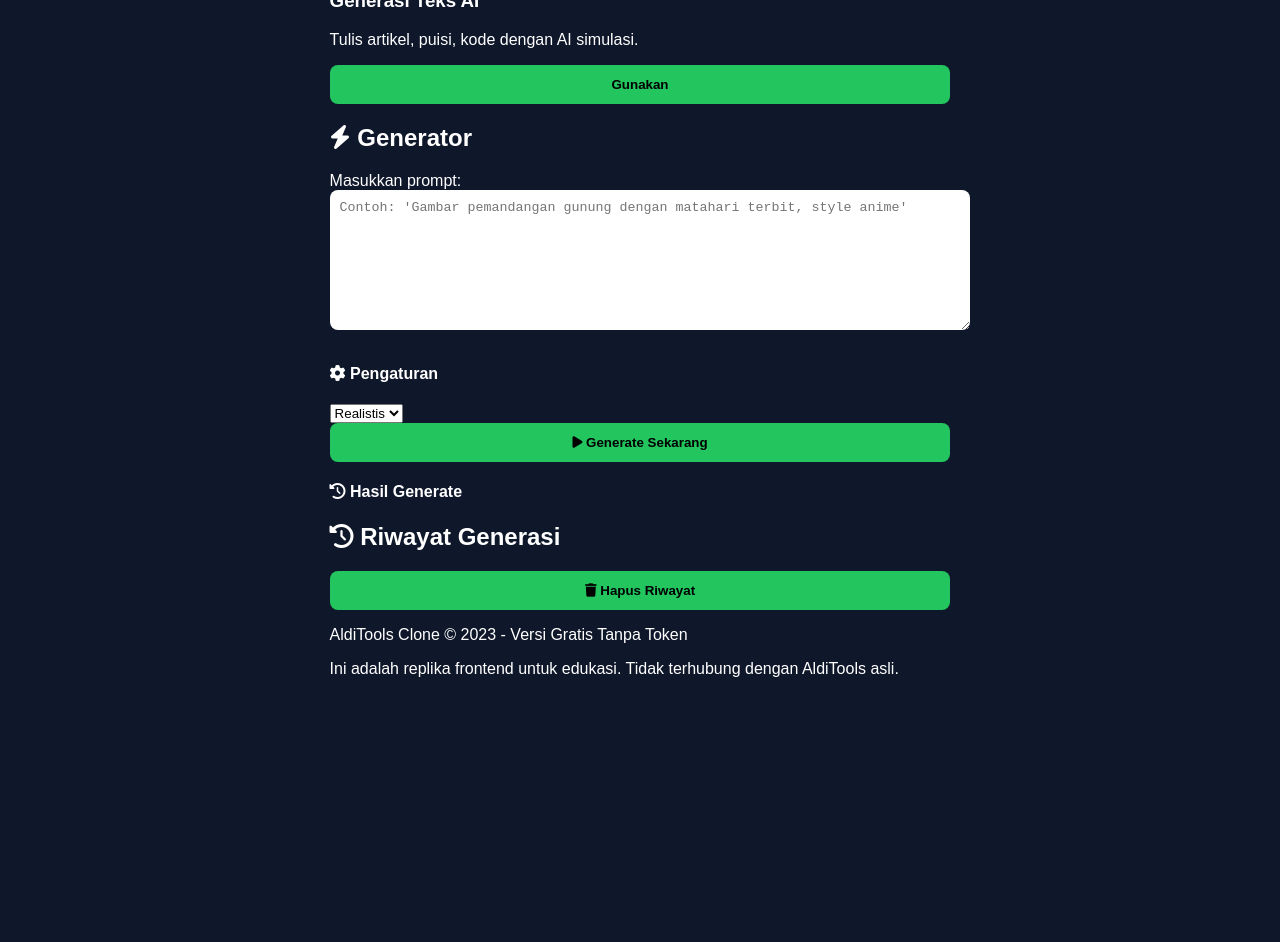
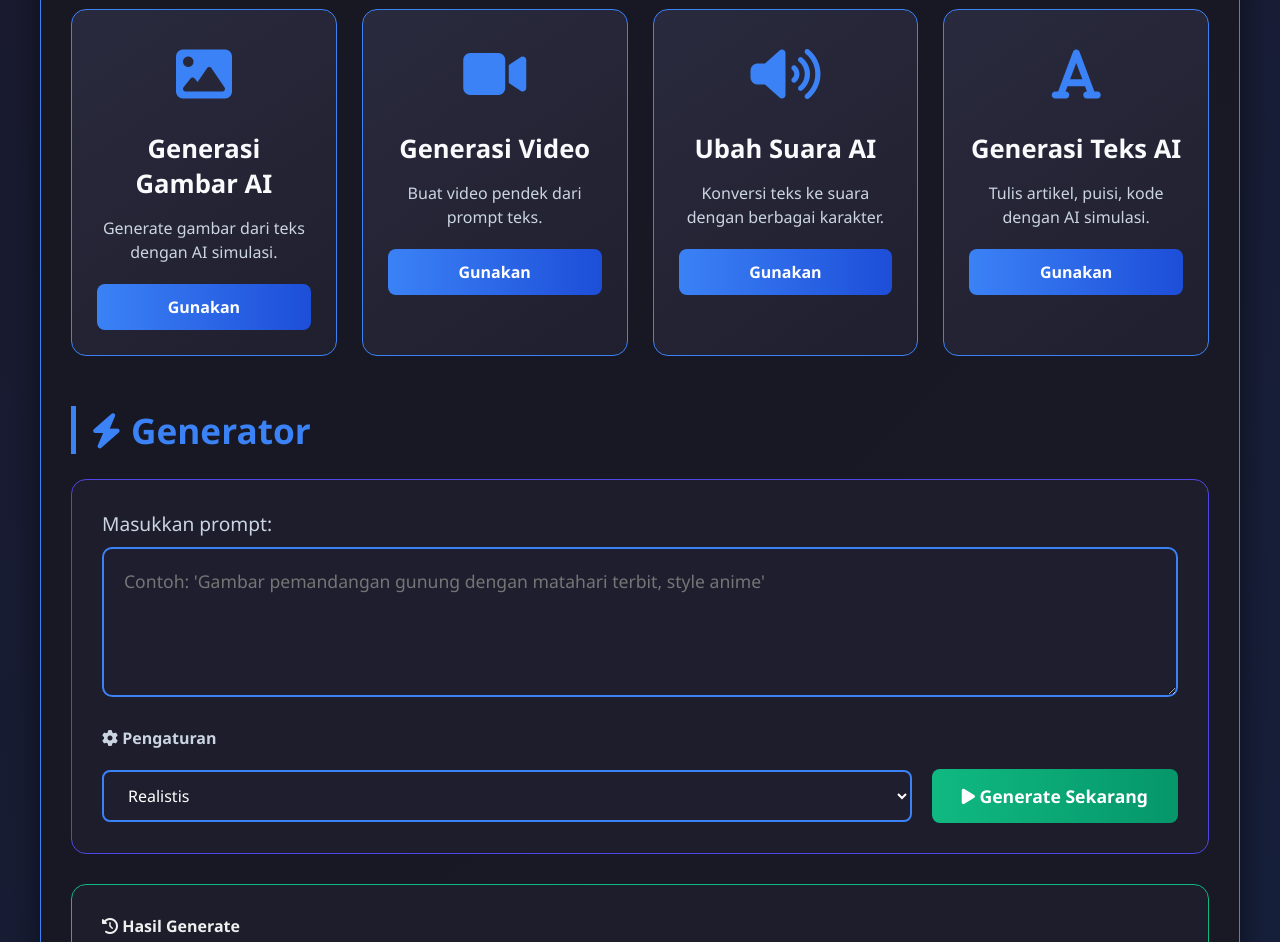
Before and after one commit to mamby338-del/malik.github.io, a plain HTML site: page index.html in a window 1280 px wide. Shown: the part 410-1352 px from the top of the page. Before the commit the page ends 1104 px from the top, so only its background shows below. Drawn offline with Linux system fonts and the light colour scheme.

Commit message:
Update style.css

```diff
--- a/style.css
+++ b/style.css
@@ -1,40 +1,270 @@
-body {
-  background: #0f172a;
-  color: white;
-  font-family: Arial, sans-serif;
-  display: flex;
-  justify-content: center;
-  align-items: center;
-  height: 100vh;
+* {
+    margin: 0;
+    padding: 0;
+    box-sizing: border-box;
+    font-family: 'Segoe UI', Tahoma, Geneva, Verdana, sans-serif;
 }
 
-.box {
-  width: 90%;
-  max-width: 500px;
-  background: #1e293b;
-  padding: 20px;
-  border-radius: 12px;
+body {
+    background: linear-gradient(135deg, #1a1a2e 0%, #16213e 100%);
+    color: #f0f0f0;
+    min-height: 100vh;
+    padding: 20px;
 }
 
-textarea {
-  width: 100%;
-  height: 120px;
-  padding: 10px;
-  border-radius: 8px;
-  border: none;
-  margin-bottom: 10px;
+.container {
+    max-width: 1200px;
+    margin: 0 auto;
+    background: rgba(25, 25, 35, 0.95);
+    border-radius: 20px;
+    padding: 30px;
+    box-shadow: 0 15px 35px rgba(0, 0, 0, 0.5);
+    border: 1px solid #3B82F6;
 }
 
-button {
-  width: 100%;
-  padding: 12px;
-  background: #22c55e;
-  border: none;
-  font-weight: bold;
-  border-radius: 8px;
+.header {
+    text-align: center;
+    padding: 30px 0;
+    border-bottom: 2px solid #3B82F6;
+    margin-bottom: 40px;
 }
 
-pre {
-  margin-top: 15px;
-  white-space: pre-wrap;
+.header h1 {
+    color: #3B82F6;
+    font-size: 3.5rem;
+    margin-bottom: 15px;
+}
+
+.subtitle {
+    color: #b0b0c0;
+    font-size: 1.3rem;
+    margin-bottom: 20px;
+}
+
+.alert {
+    background: rgba(59, 130, 246, 0.2);
+    border: 1px solid #3B82F6;
+    border-radius: 10px;
+    padding: 15px;
+    display: inline-block;
+    color: #93c5fd;
+}
+
+.tools-grid h2, .generator-section h2, .history h2 {
+    color: #3B82F6;
+    font-size: 2.2rem;
+    margin-bottom: 25px;
+    border-left: 5px solid #3B82F6;
+    padding-left: 15px;
+}
+
+.grid {
+    display: grid;
+    grid-template-columns: repeat(auto-fit, minmax(250px, 1fr));
+    gap: 25px;
+    margin-bottom: 50px;
+}
+
+.tool-card {
+    background: linear-gradient(145deg, #2a2a3e, #1f1f2e);
+    border-radius: 15px;
+    padding: 25px;
+    border: 1px solid #3B82F6;
+    transition: all 0.3s ease;
+    text-align: center;
+}
+
+.tool-card:hover {
+    transform: translateY(-10px);
+    box-shadow: 0 15px 30px rgba(59, 130, 246, 0.4);
+}
+
+.tool-icon {
+    font-size: 3.5rem;
+    color: #3B82F6;
+    margin-bottom: 20px;
+}
+
+.tool-card h3 {
+    color: #f8fafc;
+    margin-bottom: 15px;
+    font-size: 1.6rem;
+}
+
+.tool-card p {
+    color: #cbd5e1;
+    margin-bottom: 20px;
+    line-height: 1.5;
+}
+
+.btn-use {
+    background: linear-gradient(90deg, #3B82F6, #1d4ed8);
+    color: white;
+    border: none;
+    padding: 12px 25px;
+    border-radius: 8px;
+    font-weight: bold;
+    cursor: pointer;
+    transition: all 0.3s;
+    font-size: 1rem;
+    width: 100%;
+}
+
+.btn-use:hover {
+    background: linear-gradient(90deg, #1d4ed8, #3B82F6);
+}
+
+.generator {
+    background: rgba(30, 30, 45, 0.8);
+    border-radius: 15px;
+    padding: 30px;
+    margin-bottom: 30px;
+    border: 1px solid #4f46e5;
+}
+
+.input-group label {
+    display: block;
+    color: #cbd5e1;
+    margin-bottom: 10px;
+    font-size: 1.2rem;
+}
+
+#prompt {
+    width: 100%;
+    min-height: 150px;
+    padding: 20px;
+    background: #1e1e2f;
+    border: 2px solid #3B82F6;
+    border-radius: 10px;
+    color: white;
+    font-size: 1.1rem;
+    resize: vertical;
+}
+
+.settings {
+    margin-top: 25px;
+    display: flex;
+    flex-wrap: wrap;
+    gap: 20px;
+    align-items: center;
+}
+
+.settings h4 {
+    color: #cbd5e1;
+    width: 100%;
+}
+
+#style {
+    padding: 12px 20px;
+    background: #1e1e2f;
+    border: 2px solid #3B82F6;
+    border-radius: 8px;
+    color: white;
+    font-size: 1rem;
+    flex-grow: 1;
+}
+
+#generate-btn {
+    background: linear-gradient(90deg, #10b981, #059669);
+    color: white;
+    border: none;
+    padding: 15px 30px;
+    border-radius: 8px;
+    font-weight: bold;
+    cursor: pointer;
+    transition: all 0.3s;
+    font-size: 1.1rem;
+}
+
+#generate-btn:hover {
+    transform: scale(1.05);
+    box-shadow: 0 5px 20px rgba(16, 185, 129, 0.5);
+}
+
+.result-container {
+    background: rgba(30, 30, 45, 0.8);
+    border-radius: 15px;
+    padding: 30px;
+    border: 1px solid #10b981;
+}
+
+#result {
+    min-height: 200px;
+    background: #1e1e2f;
+    border-radius: 10px;
+    padding: 20px;
+    margin-top: 20px;
+    border: 2px dashed #3B82F6;
+}
+
+.history {
+    margin-top: 50px;
+}
+
+#history-list {
+    display: grid;
+    grid-template-columns: repeat(auto-fill, minmax(300px, 1fr));
+    gap: 20px;
+    margin-bottom: 30px;
+}
+
+.history-item {
+    background: #2a2a3e;
+    padding: 20px;
+    border-radius: 10px;
+    border-left: 5px solid #3B82F6;
+}
+
+#clear-history {
+    background: linear-gradient(90deg, #ef4444, #dc2626);
+    color: white;
+    border: none;
+    padding: 15px 30px;
+    border-radius: 8px;
+    font-weight: bold;
+    cursor: pointer;
+    transition: all 0.3s;
+    font-size: 1.1rem;
+}
+
+#clear-history:hover {
+    background: linear-gradient(90deg, #dc2626, #ef4444);
+}
+
+footer {
+    text-align: center;
+    padding: 40px 20px 20px;
+    color: #94a3b8;
+    border-top: 1px solid #334155;
+    margin-top: 50px;
+}
+
+.footer-note {
+    font-size: 0.9rem;
+    color: #64748b;
+    margin-top: 10px;
+}
+
+/* Responsif */
+@media (max-width: 768px) {
+    .container {
+        padding: 15px;
+    }
+
+    .header h1 {
+        font-size: 2.5rem;
+    }
+
+    .grid {
+        grid-template-columns: 1fr;
+    }
+
+    .settings {
+        flex-direction: column;
+        align-items: stretch;
+    }
+
+    #generate-btn {
+        width: 100%;
+    }
   }
```
